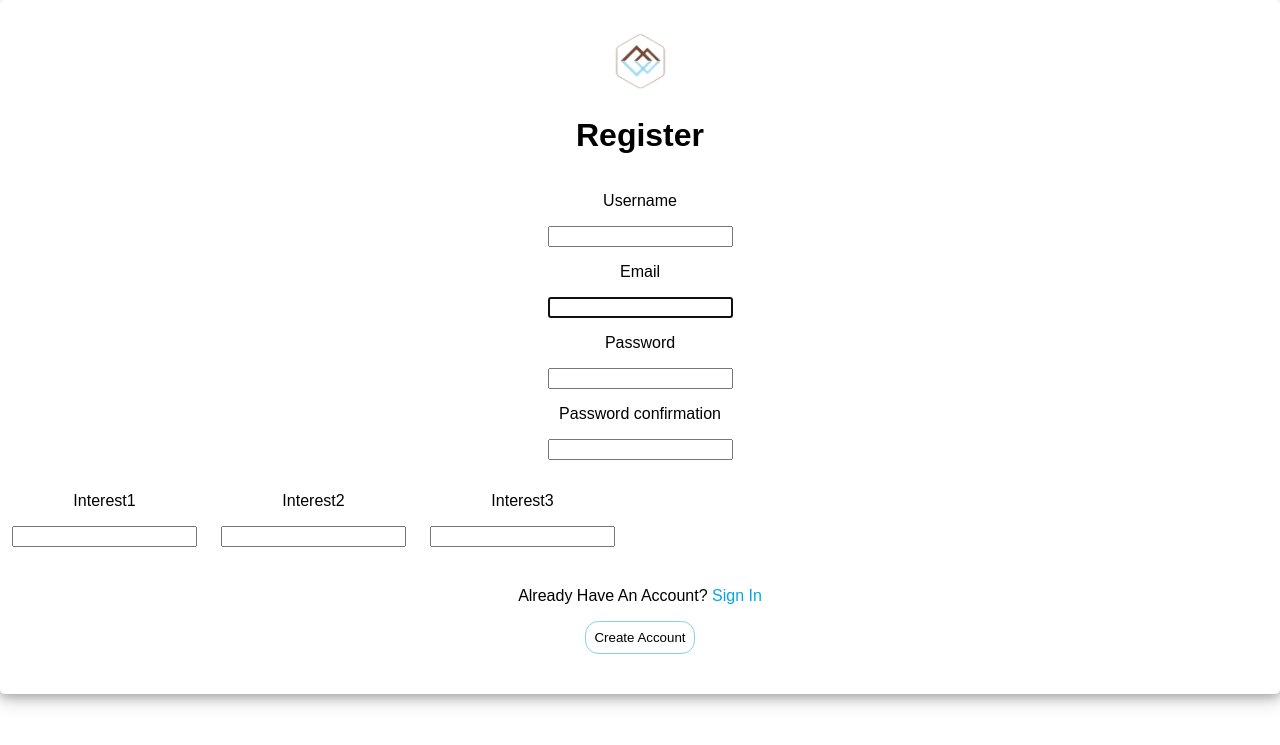
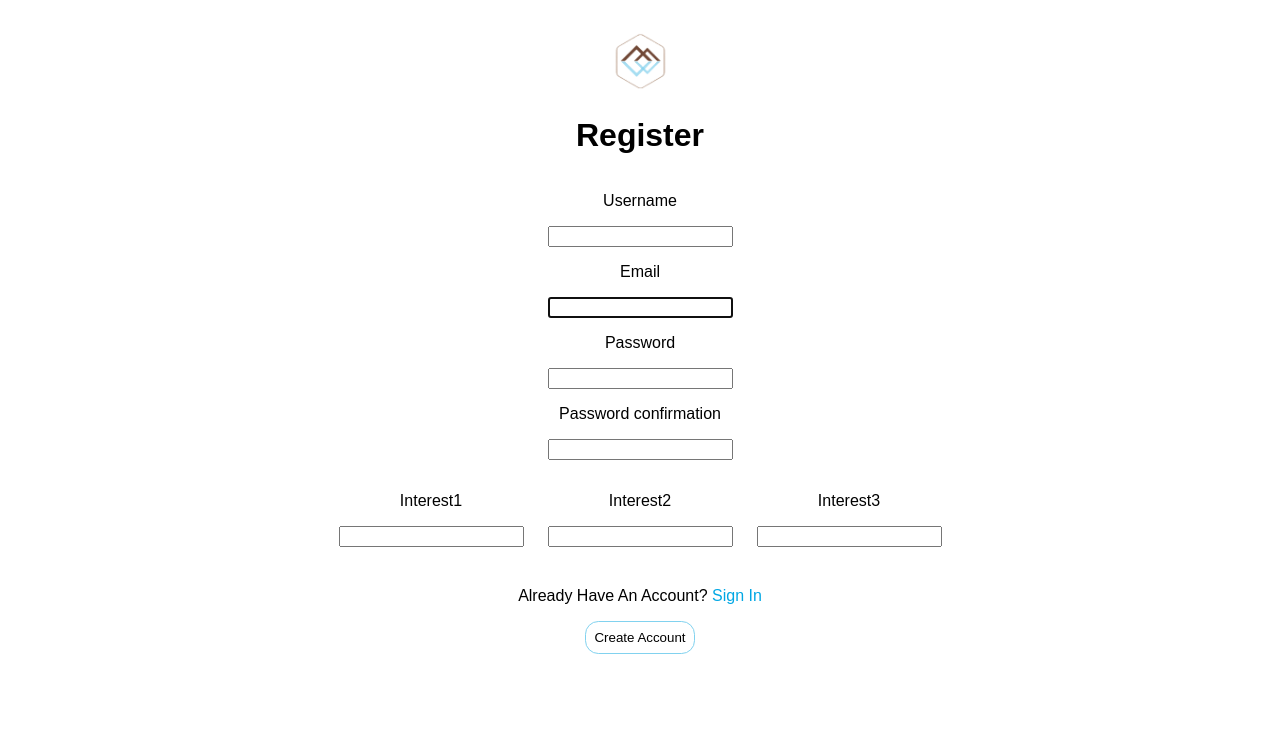
Before and after one commit to RJay-Pickering/BaseCampNews, a Django app: page /signup/ in a window 1280 px wide. Shown: the top 745 px of the page. Run offline with Django 3.2, Linux system fonts and the light colour scheme.

Commit message:
finnished with styling the registration page

```diff
--- a/application/static/index.css
+++ b/application/static/index.css
@@ -2308,18 +2308,11 @@ html, body  {
 /* ////////////////////////////////////sign-up//////////////////////////////////// */
 .user_card_register {
   min-width: fit-content;
-  background: white;
   position: relative;
   display: flex;
   flex-direction: column;
   padding-top: 4vh;
   padding-bottom: 5vh;
-  box-shadow: 0 4px 8px 0 rgba(0, 0, 0, 0.2), 0 6px 20px 0 rgba(0, 0, 0, 0.19);
-  -webkit-box-shadow: 0 4px 8px 0 rgba(0, 0, 0, 0.2),
-    0 6px 20px 0 rgba(0, 0, 0, 0.19);
-  -moz-box-shadow: 0 4px 8px 0 rgba(0, 0, 0, 0.2),
-    0 6px 20px 0 rgba(0, 0, 0, 0.19);
-  border-radius: 5px;
 }
 
 .signup_btn {
@@ -2390,6 +2383,7 @@ html, body  {
 .form_container-interest {
   margin-top: 2vh;
   display: flex;
+  justify-content: center;
 }
 /* /////////////////////////////////end of sign-up//////////////////////////////// */
 
```
